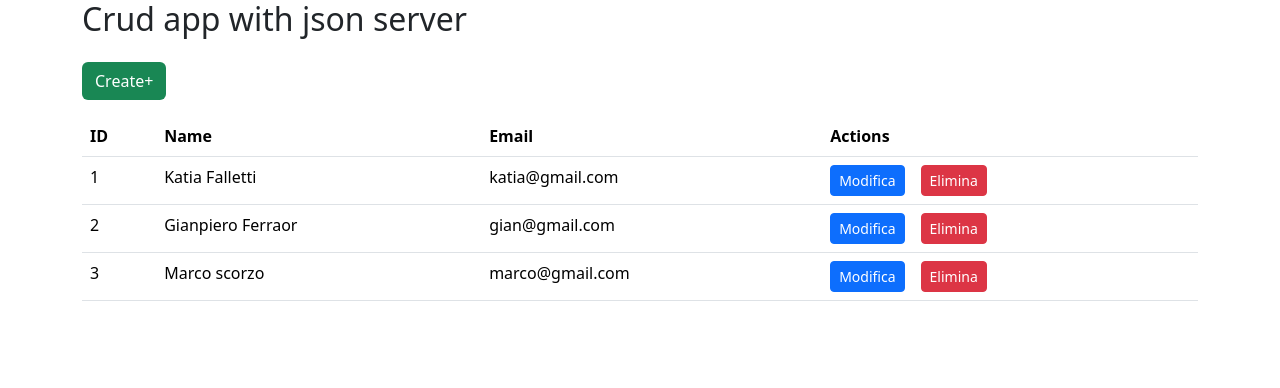
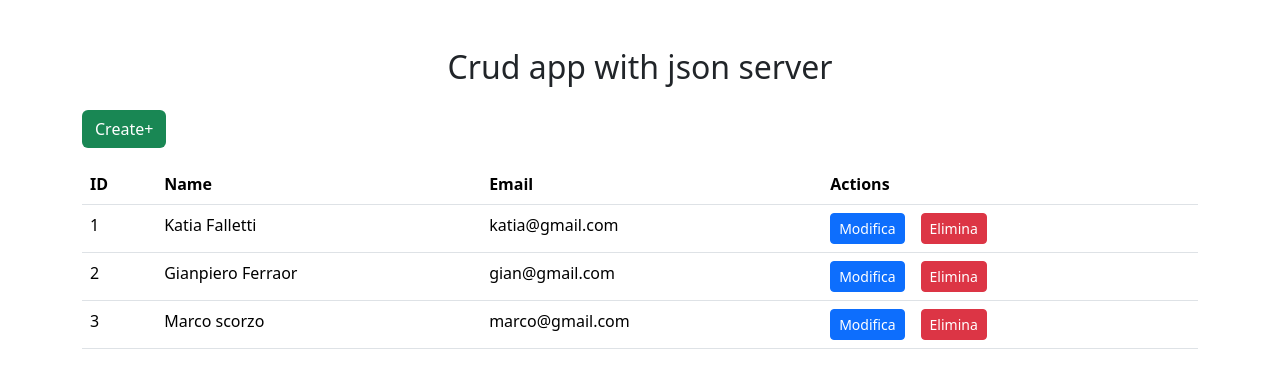
Before and after one commit to foferys/react-crud, a React (Vite) app: page / in a window 1280 px wide. Shown: the top 388 px of the page. Built offline with nearby package versions, Linux system fonts and the light colour scheme.

Commit message:
completamento

```diff
--- a/src/Home.jsx
+++ b/src/Home.jsx
@@ -28,7 +28,7 @@ function Home() {
   return (
     <div className='container'>
 
-      <h2>Crud app with json server</h2>
+      <h2 className='text-center mt-5'>Crud app with json server</h2>
 
       <Link to={"/create"} className='btn btn-succes my-3 bg-success text-white'>Create+</Link>
       <table className="table" >
```
